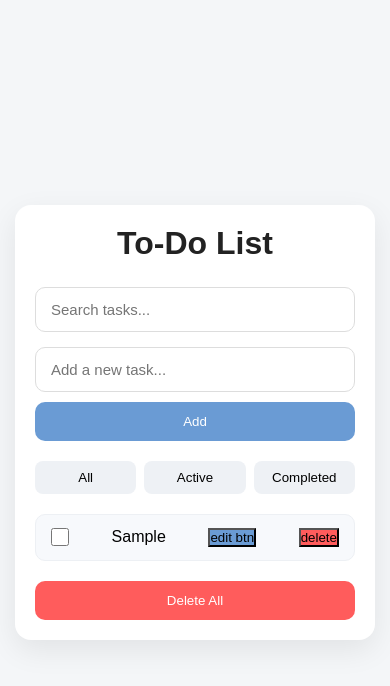
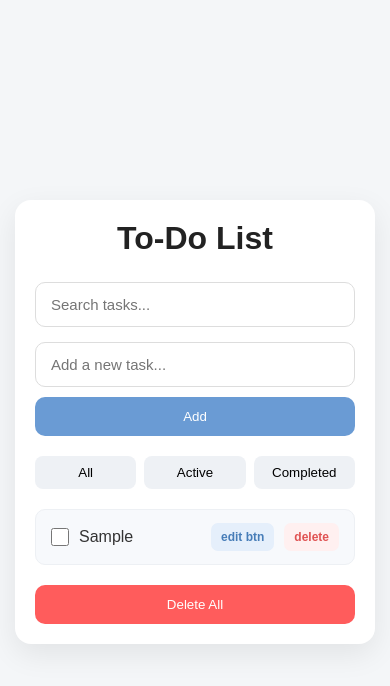
Before and after one commit to roghayem/to-do-list, a plain HTML site: page index.html in a window 390 px wide. Both pictures are taken after typing "Sample" into the empty fields and a click on the button "Add". Drawn offline with Linux system fonts and the light colour scheme.

Commit message:
changing some small style, style.css

```diff
--- a/style.css
+++ b/style.css
@@ -1,3 +1,4 @@
+
 * {
   margin: 0;
   padding: 0;
@@ -7,9 +8,7 @@
 body {
   font-family: Arial, sans-serif;
   background: #f4f6f8;
-
   min-height: 100vh;
-
   display: flex;
   justify-content: center;
   align-items: center;
@@ -18,13 +17,9 @@ body {
 .todo-container {
   width: 100%;
   max-width: 500px;
-
   background: white;
-
   padding: 30px;
-
   border-radius: 16px;
-
   box-shadow: 0 10px 30px rgba(0, 0, 0, 0.08);
 }
 
@@ -34,20 +29,15 @@ h1 {
   color: #222;
 }
 
-
 /* Inputs */
 
 #search,
 #todo-input {
   width: 100%;
-
   padding: 13px 15px;
-
   border: 1px solid #ddd;
   border-radius: 10px;
-
   outline: none;
-
   font-size: 15px;
 }
 
@@ -58,10 +48,8 @@ h1 {
 #search:focus,
 #todo-input:focus {
   border-color: #6a9bd4;
-
   box-shadow: 0 0 0 3px rgba(106, 155, 212, 0.15);
 }
-
 
 /* Add */
 
@@ -72,197 +60,168 @@ h1 {
 
 #add-btn {
   padding: 0 20px;
-
   border: none;
   border-radius: 10px;
-
   background: #6a9bd4;
   color: white;
-
   cursor: pointer;
+  transition: background 0.2s ease;
 }
 
 #add-btn:hover {
   background: #5689c5;
 }
 
-
 /* Filters */
 
 .filters {
   display: flex;
-
   gap: 8px;
-
   margin-top: 20px;
 }
 
 .filters button {
   flex: 1;
-
   padding: 9px;
-
   border: none;
-
   border-radius: 8px;
-
   background: #eef1f5;
-
   cursor: pointer;
+  transition: background 0.2s ease;
 }
 
 .filters button:hover {
   background: #dfe5ec;
 }
 
-
 /* Todo list */
 
 #todo-list {
   list-style: none;
-
   margin-top: 20px;
-
   display: flex;
-
   flex-direction: column;
-
   gap: 10px;
 }
 
 #todo-list li {
   display: flex;
-
   align-items: center;
-
   justify-content: space-between;
-
+  flex-wrap: wrap;
   gap: 10px;
-
   padding: 13px 15px;
-
   background: #f7f9fc;
-
   border: 1px solid #edf0f4;
-
   border-radius: 10px;
 }
 
-
 /* Todo text */
 
-.todo-info {
+#todo-list li .span {
   flex: 1;
-
-  cursor: pointer;
+  min-width: 0;
+  color: #333;
+  overflow-wrap: anywhere;
 }
-
-.todo-info p {
-  color: #333;
-}
-
-.todo-info small {
-  display: block;
-
-  margin-top: 5px;
-
-  color: #888;
-}
-
 
 /* Completed */
 
-.done p {
+.done .span {
   text-decoration: line-through;
-
   opacity: 0.5;
 }
 
+/* Checkbox */
 
-/* Buttons */
-
-.todo-buttons {
-  display: flex;
-
-  gap: 5px;
+#todo-list li input[type="checkbox"] {
+  width: 18px;
+  height: 18px;
+  cursor: pointer;
+  accent-color: #6a9bd4;
+  flex-shrink: 0;
 }
 
-.todo-buttons button {
+/* Task Buttons */
+
+.edit-btn,
+.delete-btn,
+.save-btn {
   border: none;
-
-  padding: 7px 10px;
-
+  padding: 8px 13px;
   border-radius: 7px;
-
-  color: white;
-
+  font-size: 13px;
+  font-weight: 600;
   cursor: pointer;
+  transition: all 0.2s ease;
+  white-space: nowrap;
 }
 
 .edit-btn {
-  background: #6a9bd4;
+  background: #e5effb;
+  color: #477db8;
+}
+
+.edit-btn:hover {
+  background: #cfe1f6;
 }
 
 .delete-btn {
-  background: #ff5c5c;
+  background: #fff0f0;
+  color: #e05252;
+}
+
+.delete-btn:hover {
+  background: #ffdddd;
 }
 
 .save-btn {
-  background: #4caf50;
+  background: #e5f5e9;
+  color: #32834a;
 }
 
+.save-btn:hover {
+  background: #ccebd4;
+}
 
 /* Edit input */
 
 .edit-input {
-  width: 100%;
-
+  flex: 1;
+  min-width: 100px;
   padding: 8px;
-
   border: 1px solid #ddd;
-
   border-radius: 7px;
-
   outline: none;
 }
 
+.edit-input:focus {
+  border-color: #6a9bd4;
+}
 
 /* Delete all */
 
 #delete-all {
   width: 100%;
-
   margin-top: 20px;
-
   padding: 12px;
-
   border: none;
-
   border-radius: 10px;
-
   background: #ff5c5c;
-
   color: white;
-
   cursor: pointer;
+  transition: background 0.2s ease;
 }
 
 #delete-all:hover {
   background: #e64545;
 }
-#todo-list li input[type="checkbox"] {
-  width: 18px;
-  height: 18px;
-  cursor: pointer;
-}
 
 /* Mobile */
 
 @media (max-width: 500px) {
-
   .todo-container {
     margin: 15px;
-
     padding: 20px;
   }
 
@@ -274,4 +233,10 @@ h1 {
     padding: 12px;
   }
 
+  .edit-btn,
+  .delete-btn,
+  .save-btn {
+    padding: 7px 10px;
+    font-size: 12px;
+  }
 }
```
